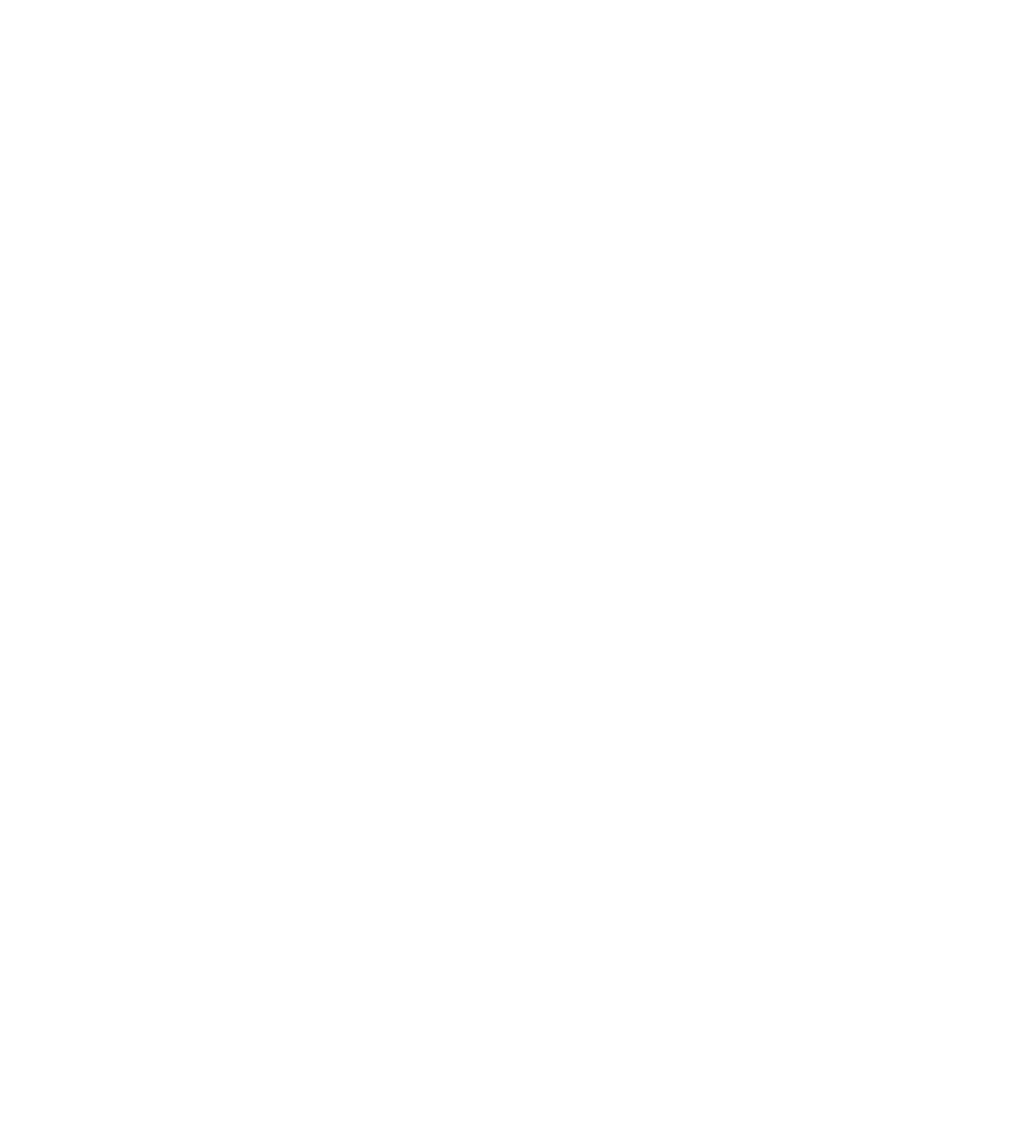
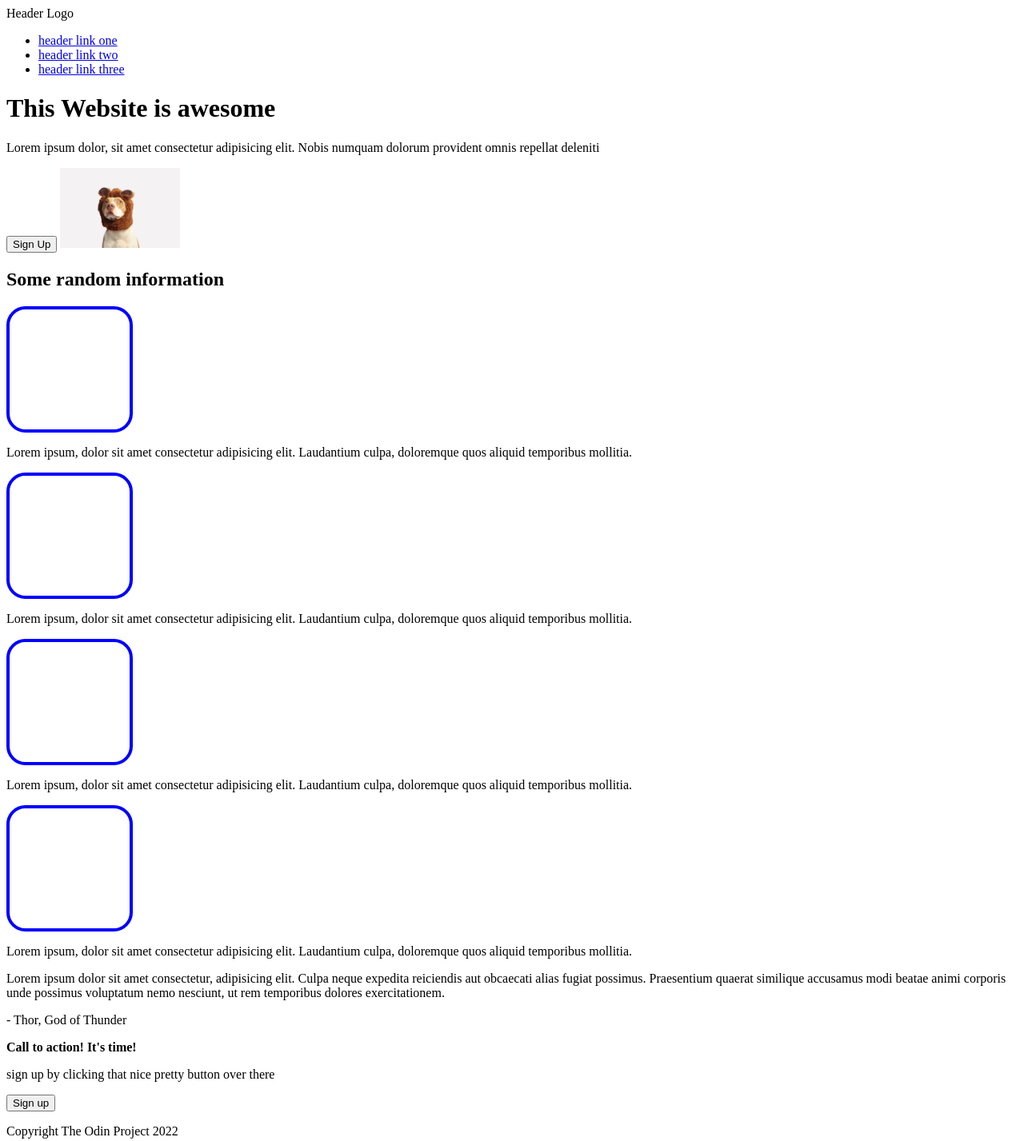
Before and after one commit to burns-J1882/TOP_project_landing_page, a plain HTML site: page index.html in a window 1280 px wide. Shown: the whole page at 80% size. Before the commit the page ends 800 px from the top, so only its background shows below. Drawn offline with Linux system fonts and the light colour scheme.

Commit message:
Add html content

```diff
--- a/index.html
+++ b/index.html
@@ -1,12 +1,66 @@
 <!DOCTYPE html>
 <html lang="en">
 <head>
+    <link rel="stylesheet" href="style.css">
     <meta charset="UTF-8">
     <meta http-equiv="X-UA-Compatible" content="IE=edge">
     <meta name="viewport" content="width=device-width, initial-scale=1.0">
-    <title>Document</title>
+    <title>TOP Landing Page</title>
 </head>
 <body>
-
+    <header>
+    <div class="logo">Header Logo</div>
+        <nav>
+            <ul>
+                <li><a href="#">header link one</a></li>
+                <li><a href="#">header link two</a></li>
+                <li><a href="#">header link three</a></li>
+            </ul>
+        </nav>
+     <div class="value-prop">
+        <h1>This Website is awesome</h1>
+        <p>Lorem ipsum dolor, sit amet consectetur adipisicing elit. Nobis numquam dolorum provident omnis repellat deleniti</p>
+        <button>Sign Up</button>
+        <img class="header-image" src="./images/pexels-gilberto-reyes-825949.jpeg" alt="dog-pic">
+    </header>
+    <main>
+    <section class="information">
+        <h2>Some random information</h2>
+        <div class="tile-container">
+            <div class="info-tile" id="one">
+                <div class="blue-box"></div>
+                <p>Lorem ipsum, dolor sit amet consectetur adipisicing elit. Laudantium culpa, doloremque quos aliquid temporibus mollitia.</p>
+            </div>
+            <div class="info-tile" id="two">
+                <div class="blue-box"></div>
+                <p>Lorem ipsum, dolor sit amet consectetur adipisicing elit. Laudantium culpa, doloremque quos aliquid temporibus mollitia.</p>
+            </div>
+            <div class="info-tile" id="three">
+                <div class="blue-box"></div>
+                <p>Lorem ipsum, dolor sit amet consectetur adipisicing elit. Laudantium culpa, doloremque quos aliquid temporibus mollitia.</p>
+            </div>
+            <div class="info-tile" id="four">
+                    <div class="blue-box"></div>
+                    <p>Lorem ipsum, dolor sit amet consectetur adipisicing elit. Laudantium culpa, doloremque quos aliquid temporibus mollitia.</p>
+         </div>
+     </div>
+    </section>
+    <section class="quote">
+        <p class="nice-words"> Lorem ipsum dolor sit amet consectetur, adipisicing elit. Culpa neque expedita reiciendis aut obcaecati alias fugiat possimus. Praesentium quaerat similique accusamus modi beatae animi corporis unde possimus voluptatum nemo nesciunt, ut rem temporibus dolores exercitationem.</p>
+        <p class="name">- Thor, God of Thunder</p>
+    </section>
+    <section class="Call-to-action">
+        <div class="CTA-container">
+            <div class="CTA-words">
+            <p><strong>Call to action! It's time!</strong></p>
+            <p>sign up by clicking that nice pretty button over there</p>
+            </div>
+            <button>Sign up</button>
+        </div>
+    </section>
+    </main>
+    <footer>
+        <p>Copyright The Odin Project 2022</p>
+    </footer>
 </body>
 </html>
--- a/style.css
+++ b/style.css
@@ -0,0 +1,16 @@
+.body {
+    display: flex;
+    flex-direction: column;
+}
+
+.header-image {
+    width: 150px;
+    height: 100px;
+}
+
+.blue-box {
+    height: 150px;
+    width: 150px;
+    border: solid 4px blue;
+    border-radius: 15%;
+}
```
